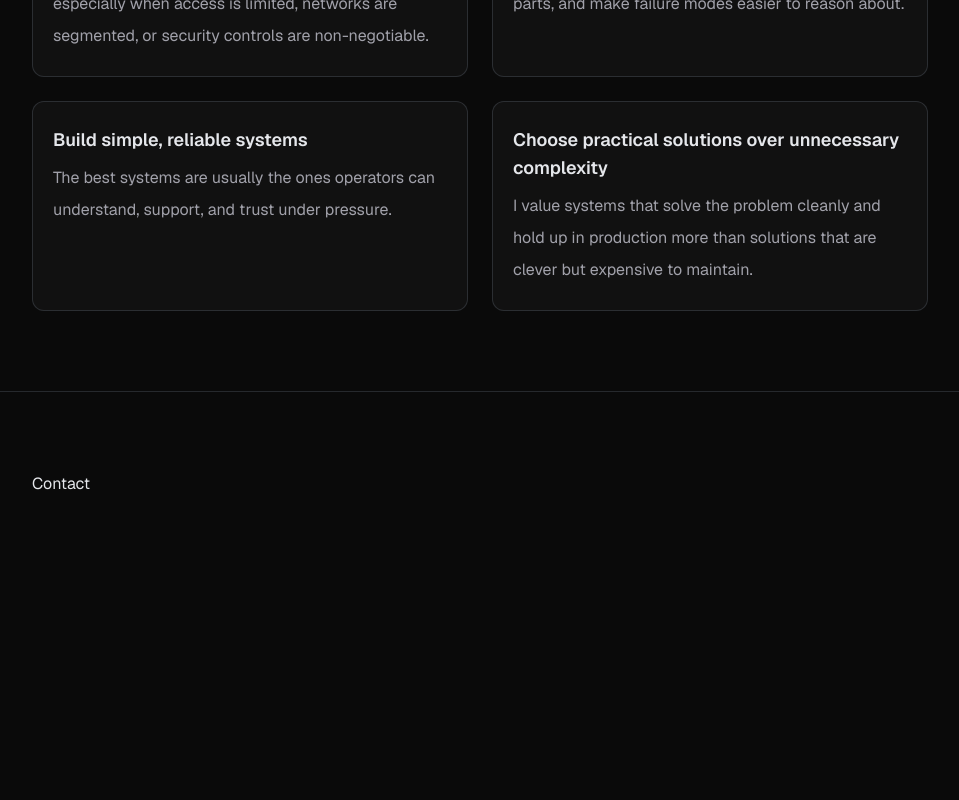
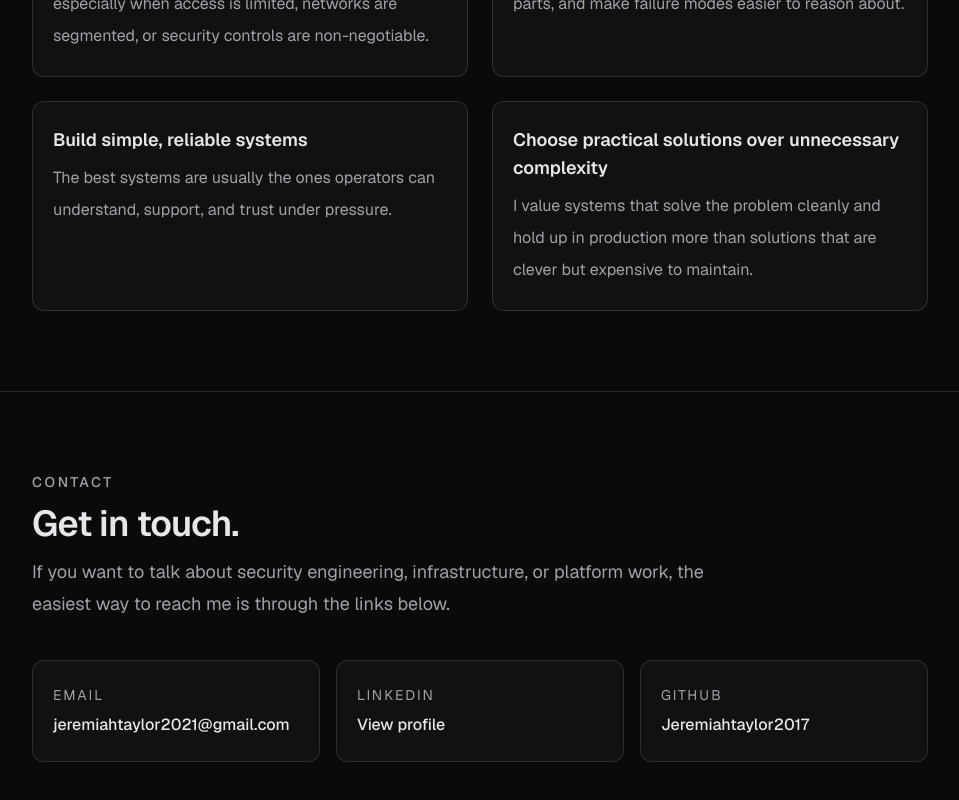
Before and after one commit to Jeremiahtaylor2017/personalsite, a Next.js app: page / in a window 1280 px wide. Shown: the part 3261-4061 px from the top of the page, without its empty margins (56-1015 px from the left). Before the commit the page ends 3837 px from the top, so only its background shows below. Built offline with nearby package versions, Linux system fonts and the light colour scheme.

Commit message:
wip: contact

```diff
--- a/app/page.tsx
+++ b/app/page.tsx
@@ -268,7 +268,53 @@ export default function Home() {
 
 			<section id="contact" aria-labelledby="contact-heading">
 				<div className="mx-auto max-w-6xl px-6 py-20">
-					<h2 id="contact-heading">Contact</h2>
+					<div className="max-w-4xl space-y-10">
+						<div className="space-y-3">
+							<p className="text-sm font-medium uppercase tracking-[0.18em] text-muted">
+								Contact
+							</p>
+							<h2 id="contact-heading" className="text-3xl font-semibold tracking-tight text-foreground sm:text-4xl">
+								Get in touch.
+							</h2>
+							<p className="max-w-2xl text-base leading-8 text-muted sm:text-lg">
+								If you want to talk about security engineering, infrastructure, or platform work, the easiest way to reach me is through the links below.
+							</p>
+						</div>
+
+						<div className="grid gap-4 sm:grid-cols-3">
+							<a href="malto:jeremiahtaylor2021@gmail.com" className="rounded-xl border border-border bg-white/3 px-5 py-6 transition-colors hover:border-foreground"
+							>
+								<div className="space-y-2">
+									<p className="text-sm uppercase tracking-[0.14em] text-muted">Email</p>
+									<p className="text-base font-medium text-foreground">jeremiahtaylor2021@gmail.com</p>
+								</div>
+							</a>
+
+							<a
+								href="https://www.linkedin.com/in/jeremiahtaylor2017"
+								target="_blank"
+								rel="noreferrer"
+								className="rounded-xl border border-border bg-white/3 px-5 py-6 transition-colors hover:border-foreground"
+							>
+								<div className="space-y-2">
+									<p className="text-sm uppercase tracking-[0.14em] text-muted">LinkedIn</p>
+									<p className="text-base font-medium text-foreground">View profile</p>
+								</div>
+							</a>
+
+							<a
+								href="https://github.com/jeremiahtaylor2017"
+								target="_blank"
+								rel="noreferrer"
+								className="rounded-xl border border-border bg-white/3 px-5 py-6 transition-colors hover:border-foreground"
+							>
+								<div className="space-y-2">
+									<p className="text-sm uppercase tracking-[0.14em] text-muted">GitHub</p>
+									<p className="text-base font-medium text-foreground">Jeremiahtaylor2017</p>
+								</div>
+							</a>
+						</div>
+					</div>
 				</div>
 			</section>
 		</main>
```
